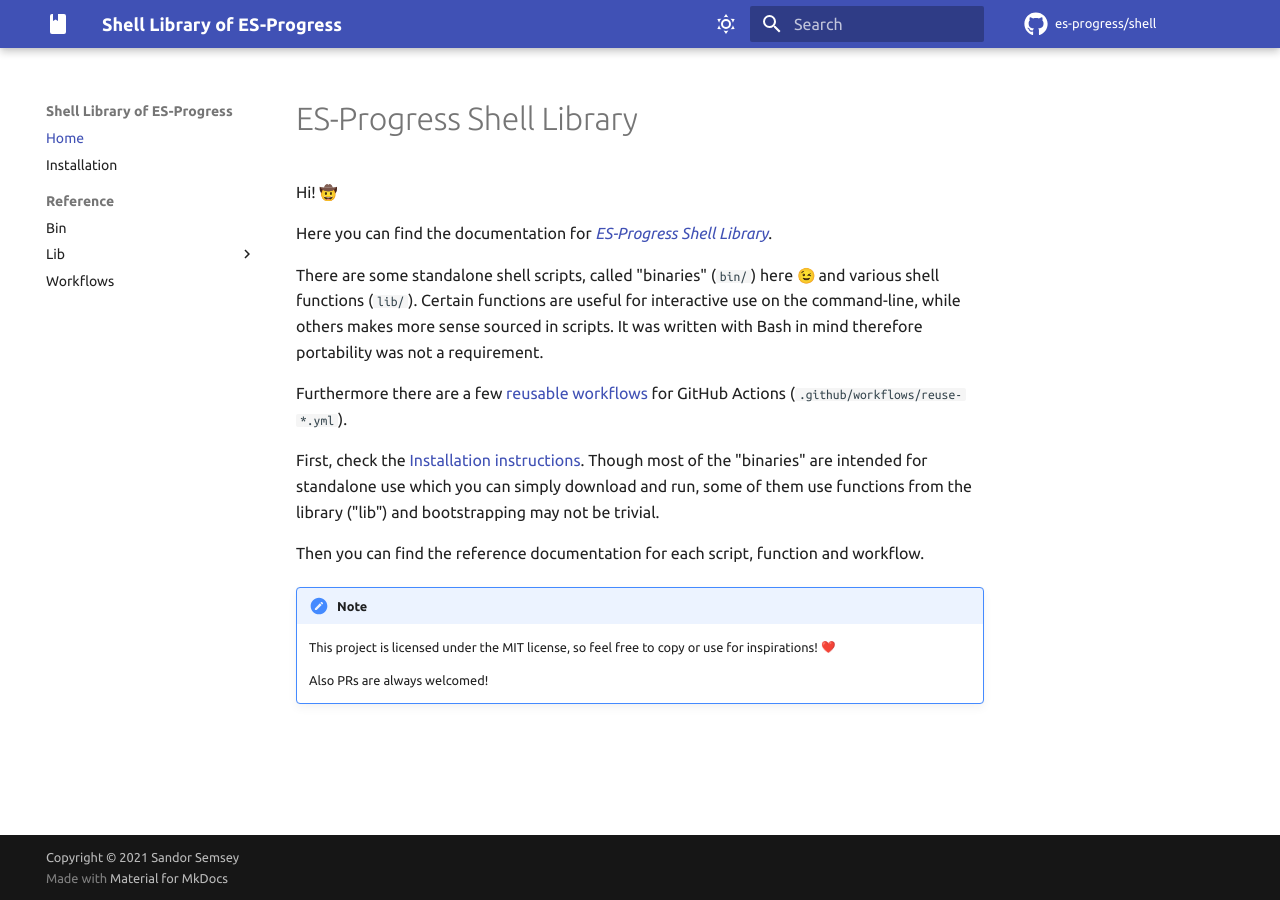
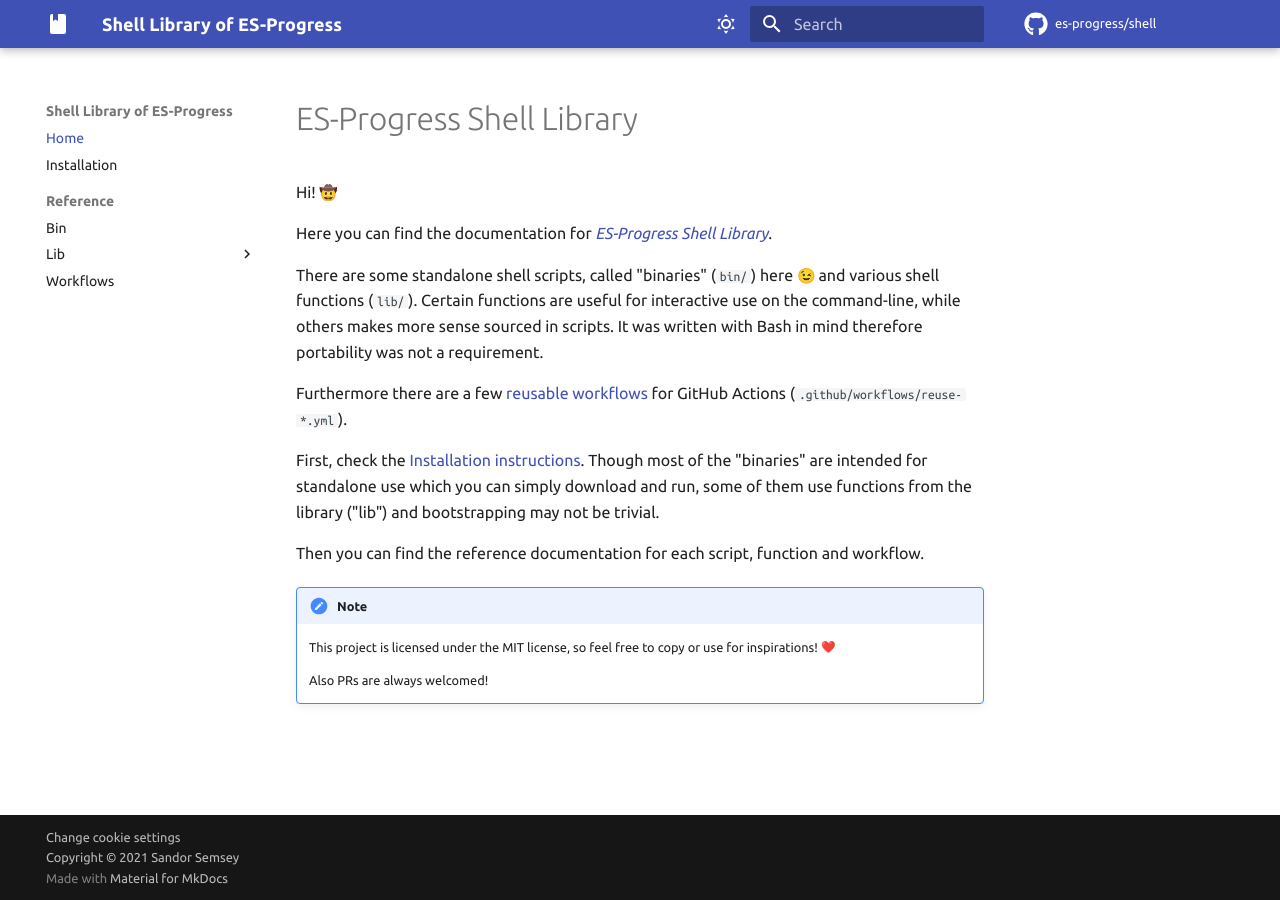
Before and after one commit to es-progress/shell, an MkDocs documentation site: the page built from docs/index.md, in a window 1280 px wide. Built offline with MkDocs 1.6.1 and Material for MkDocs 9.7.7, drawn with Linux system fonts in a browser that asks for light colours; emoji names are drawn with the system emoji font; comment, search, counter and statistics services are not loaded.

Commit message:
docs: add link to change cookie settings

```diff
--- a/mkdocs.yml
+++ b/mkdocs.yml
@@ -6,7 +6,9 @@
 site_name: Shell Library of ES-Progress
 site_url: https://shell.es-progress.hu
 site_author: Sandor Semsey
-copyright: Copyright © 2021 Sandor Semsey
+copyright: |
+  <a href="#__consent">Change cookie settings</a><br>
+  Copyright © 2021 Sandor Semsey
 repo_url: https://github.com/es-progress/shell
 repo_name: es-progress/shell
 edit_uri: edit/main/docs/
```
